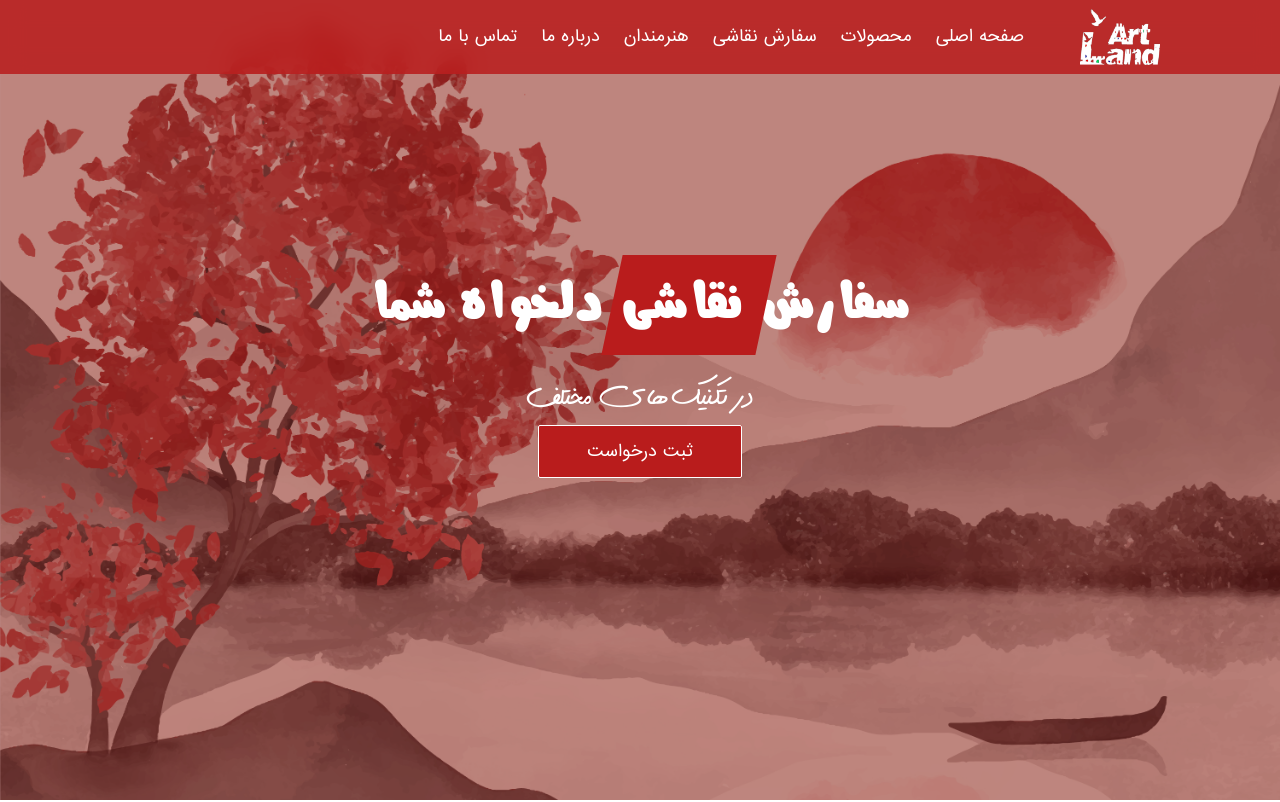
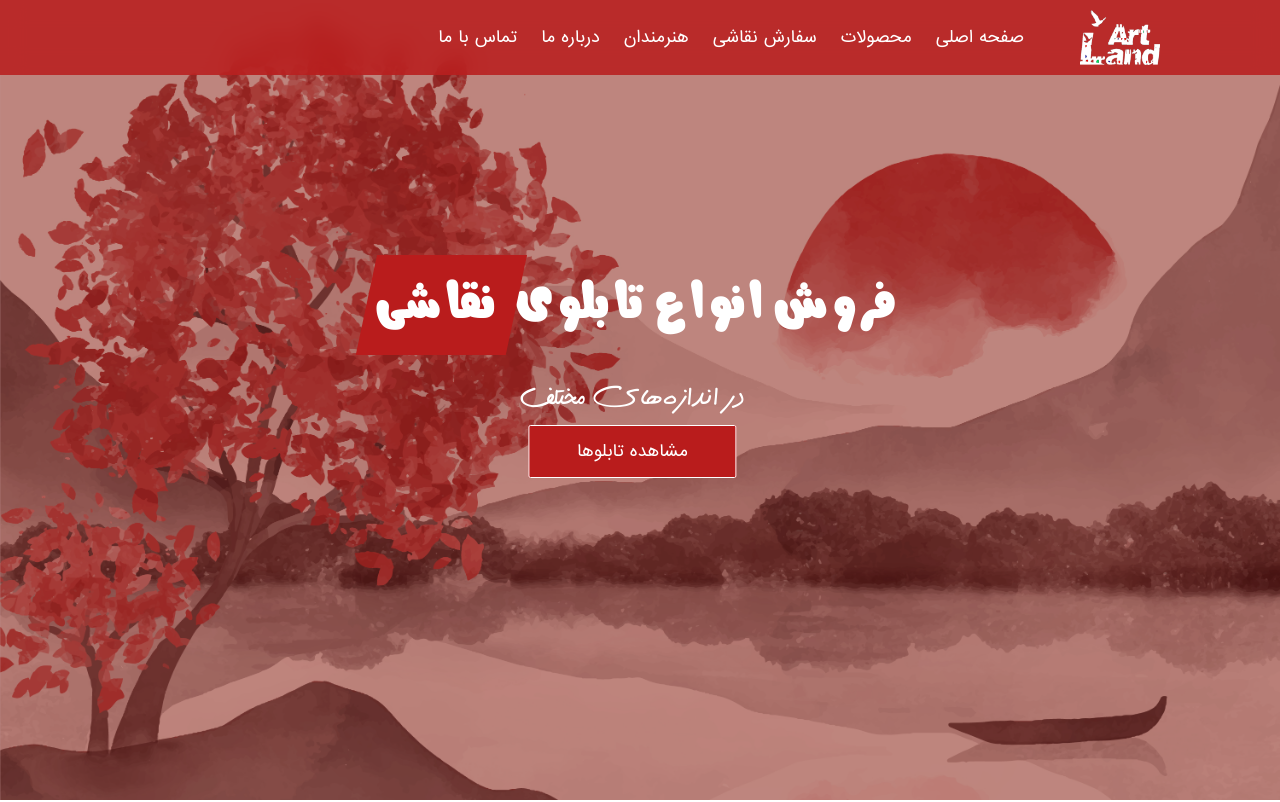
Before and after one commit to Wahidaliyar/artland, a React (Vite) app: page / in a window 1280 px wide. Shown: the top 802 px of the page. Built offline with nearby package versions, Linux system fonts and the light colour scheme; some icons are missing.

Commit message:
Create animations in hero and newest sections

```diff
--- a/src/components/Navbar.jsx
+++ b/src/components/Navbar.jsx
@@ -1,6 +1,7 @@
 import React, { useState } from "react";
+import { motion } from "framer-motion";
 import logo from "./../assets/svgs/logo.svg";
-import logoBlack from './../assets/svgs/logo-black.svg'
+import logoBlack from "./../assets/svgs/logo-black.svg";
 import { NavLink } from "react-router-dom";
 import {
   FaFacebook,
@@ -16,12 +17,26 @@ import { HiMenuAlt4 } from "react-icons/hi";
 import { IoClose } from "react-icons/io5";
 import { BsFillPersonBadgeFill } from "react-icons/bs";
 
+const backdrop = {
+  visible: { opacity: 1 },
+  hidden: { opacity: 0 },
+};
+
+const mobileNav = {
+  hidden: { x: "100%", opacity: 0 },
+  visible: {
+    x: 0,
+    opacity: 1,
+    transition: { delay: 0.2, duration: 0.3 },
+  },
+};
+
 export default function Navbar() {
   const [mobileNavShow, setMobileNavShow] = useState(false);
 
   return (
     <>
-      <nav className="fixed top-0 w-full bg-red-700 flex items-center justify-between md:justify-start h-16 px-4 md:h-[74px] z-30 md:px-[120px] bg-opacity-85 backdrop backdrop-blur-md">
+      <nav className="fixed top-0 w-full bg-red-700 flex items-center justify-between md:justify-start h-[68px] px-5 md:h-[75px] z-30 md:px-[120px] bg-opacity-85 backdrop backdrop-blur-md">
         <div className="w-16 h-16 md:w-20 md:h-20">
           <img src={logo} className="w-full h-full object-contain" alt="Logo" />
         </div>
@@ -100,17 +115,24 @@ export default function Navbar() {
         </div>
       </nav>
 
-      <div
+      {mobileNavShow && (
+        <motion.div
           onClick={() => setMobileNavShow(false)}
-        className={`${
-          mobileNavShow ? "" : "hidden"
-        } fixed bg-opacity-50 backdrop-blur-sm top-0 left-0 bottom-0 right-0 w-full h-full bg-slate-900 z-40 md:hidden`}
-      ></div>
+          className={`fixed bg-opacity-50 backdrop-blur-sm top-0 left-0 bottom-0 right-0 w-full h-full bg-slate-900 z-40 md:hidden`}
+          variants={backdrop}
+          initial="hidden"
+          animate="visible"
+          exit="hidden"
+        ></motion.div>
+      )}
 
-      <div
-        className={`${
-          mobileNavShow ? "" : "hidden"
-        } fixed top-0 bottom-0 flex-col bg-white h-full w-[78%] rounded-l-lg z-50 animate-[pull_0.3s_ease-in] md:hidden`}
+      {mobileNavShow && (
+        <motion.div
+          className={`fixed top-0 bottom-0 flex-col bg-white h-full w-[78%] rounded-l-lg z-50 animate-[pull_0.3s_ease-in] md:hidden`}
+          variants={mobileNav}
+          initial="hidden"
+          animate="visible"
+          exit="hidden"
         >
           <div className="bg-red-700 inline-block rounded-full p-0.5 mt-4 mr-4">
             <IoClose
@@ -119,7 +141,11 @@ export default function Navbar() {
             />
           </div>
           <div className="h-28 mt-6">
-          <img src={logoBlack} alt="Logo" className="h-full w-full object-contain" />
+            <img
+              src={logoBlack}
+              alt="Logo"
+              className="h-full w-full object-contain"
+            />
           </div>
 
           {/* <div className="text-slate-800 mr-8">
@@ -204,7 +230,8 @@ export default function Navbar() {
               </li>
             </ul>
           </div>
-      </div>
+        </motion.div>
+      )}
     </>
   );
 }
--- a/src/components/ProductCard.jsx
+++ b/src/components/ProductCard.jsx
@@ -1,9 +1,17 @@
 import React from "react";
 import { NavLink } from "react-router-dom";
+import {motion, useScroll, useTransform} from 'framer-motion'
 
 export default function ProductCard({ id, name, image, technique, price }) {
+
+  const {scrollYProgress} = useScroll()
+  const opacity = useTransform(scrollYProgress, [0, 0.5], [0, 1])
+  const translateY = useTransform(scrollYProgress, [0, 1], [100, 0])
+
+
   return (
-    <div className="mx-auto w-full p-3 rounded-sm mt-4 bg-white hover:scale-105 transition-all duration-200 shadow-md">
+    <motion.div className="mx-auto w-full p-3 rounded-sm mt-4 bg-white hover:scale-105 transition-all duration-200 shadow-md"
+    >
       <div className="relative group">
         <img
           src={image}
@@ -28,6 +36,6 @@ export default function ProductCard({ id, name, image, technique, price }) {
       <p className="font-IRanSans text-left text-red text-sm md:text-base">
         <span className="text-red-700 font-bold">{price}</span> افغانی
       </p>
-    </div>
+    </motion.div>
   );
 }
--- a/src/pages/home/Hero.jsx
+++ b/src/pages/home/Hero.jsx
@@ -1,28 +1,50 @@
-import React from 'react'
-import LinkButton from './../../components/LinkButton'
+import React, { useState, useEffect } from "react";
+import LinkButton from "./../../components/LinkButton";
+import { motion } from "framer-motion";
 
+const sliderVariants = {
+  hidden: { x: "100vw" },
+  visible: {
+    x: "50%",
+    transition: {
+      type: "spring",
+      stiffness: 120,
+    },
+  },
+};
 export default function Hero() {
+  const [slider, setSlider] = useState(0);
+
+  useEffect(() => {
+    const interval = setInterval(() => {
+      setSlider((prevValue) => (prevValue === 0 ? 1 : 0));
+    }, 5000);
+
+    return () => {
+      clearInterval(interval);
+    };
+  }, []);
+
   return (
     <section>
       <div className="relative h-screen w-full bg-image">
         <div className="w-full h-full bg-red-900/50"></div>
         <div className="absolute top-0 pt-10 h-full w-full">
           <div className="mt-44 md:mt-56 relative">
-            <div
-              className="absolute w-full transition-all duration-700"
+            {slider === 0 && (
+              <motion.div
+                className="absolute w-[80%]  md:w-[50%] right-[50%]"
+                variants={sliderVariants}
+                initial="hidden"
+                animate="visible"
+                exit="hidden"
               >
-              <div
-                className="relative flex flex-col justify-center items-center w-full h-full text-center"
-              >
-                <h1
-                  className="font-mehr text-white text-[48px] md:text-[60px] leading-normal"
-                >
+                <div className="relative flex flex-col justify-center items-center w-full h-full text-center">
+                  <h1 className="font-mehr text-white text-[48px] md:text-[60px] leading-normal">
                     سفارش
-                  <span
-                    className="before:block text-white before:absolute before:-top-6 before:-bottom-4 before:-right-1 before:inset-2 before:-skew-x-12 before:bg-red-700 relative px-2"
-                  >
+                    <span className="before:block text-white before:absolute before:-top-6 before:-bottom-4 before:-right-1 before:inset-2 before:-skew-x-12 before:bg-red-700 relative px-2">
                       <span className="relative">&nbsp;نقاشی&nbsp;</span>
-                    <br className='md:hidden' />
+                      <br className="md:hidden" />
                     </span>
                     دلخواه شما
                   </h1>
@@ -37,23 +59,23 @@ export default function Hero() {
                   ثبت درخواست
                 </a> */}
                 </div>
-            </div>
+              </motion.div>
+            )}
 
-            <div
-              className="absolute hidden w-full transition-all duration-700"
+            {slider === 1 && (
+              <motion.div
+                className="absolute w-[80%] md:w-[50%] right-[50%]"
+                variants={sliderVariants}
+                initial="hidden"
+                animate="visible"
+                exit="hidden"
               >
-              <div
-                className="relative flex flex-col justify-center items-center w-full h-full text-center"
-              >
-                <h1
-                  className="font-mehr text-white text-[52px] md:text-[60px] leading-normal"
-                >
+                <div className="relative flex flex-col justify-center items-center w-full h-full text-center">
+                  <h1 className="font-mehr text-white text-[52px] md:text-[60px] leading-normal">
                     <span>فروش انواع </span>
                     <br className="md:hidden" />
                     <span>تابلوی</span>
-                  <span
-                    className="before:block text-white before:absolute before:-right-0.5 before:-left-0.5 before:-top-6 before:-bottom-4 before:inset-2 before:-skew-x-12 before:bg-red-700 relative px-2"
-                  >
+                    <span className="before:block text-white before:absolute before:-right-0.5 before:-left-0.5 before:-top-6 before:-bottom-4 before:inset-2 before:-skew-x-12 before:bg-red-700 relative px-2">
                       <span className="relative">&nbsp;نقاشی</span>
                     </span>
                   </h1>
@@ -68,10 +90,11 @@ export default function Hero() {
                   مشاهده تابلوها
                 </a> */}
                 </div>
-            </div>
+              </motion.div>
+            )}
           </div>
         </div>
       </div>
     </section>
-  )
+  );
 }
--- a/src/pages/home/Newest.jsx
+++ b/src/pages/home/Newest.jsx
@@ -72,6 +72,7 @@ const data = [
 ];
 
 export default function Newest() {
+
   return (
     <section className="text-center mt-20 md:mt-32 pb-10">
       <PageTitle title="جدیدترین‌ها" />
```
Lines whose indentation alone changed are shown as unchanged.
